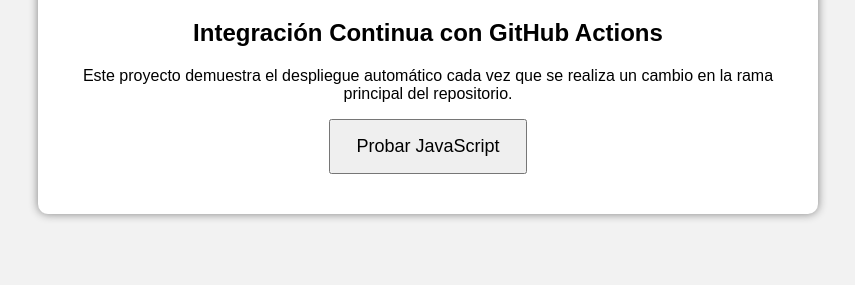
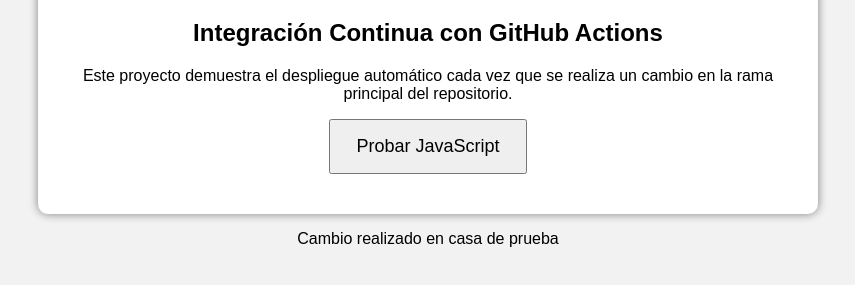
Before and after one commit to johanstevem/Proyecto-devOps, a plain HTML site: page index.html in a window 1280 px wide. Shown: the part 201-486 px from the top of the page, without its empty margins (212-1067 px from the left). Drawn offline with Linux system fonts and the light colour scheme.

Commit message:
cambio de prueba

```diff
--- a/index.html
+++ b/index.html
@@ -26,6 +26,7 @@
         </button>
 
     </div>
+    <p>Cambio realizado en casa de prueba</p>
 
 <script src="script.js"></script>
 
```
